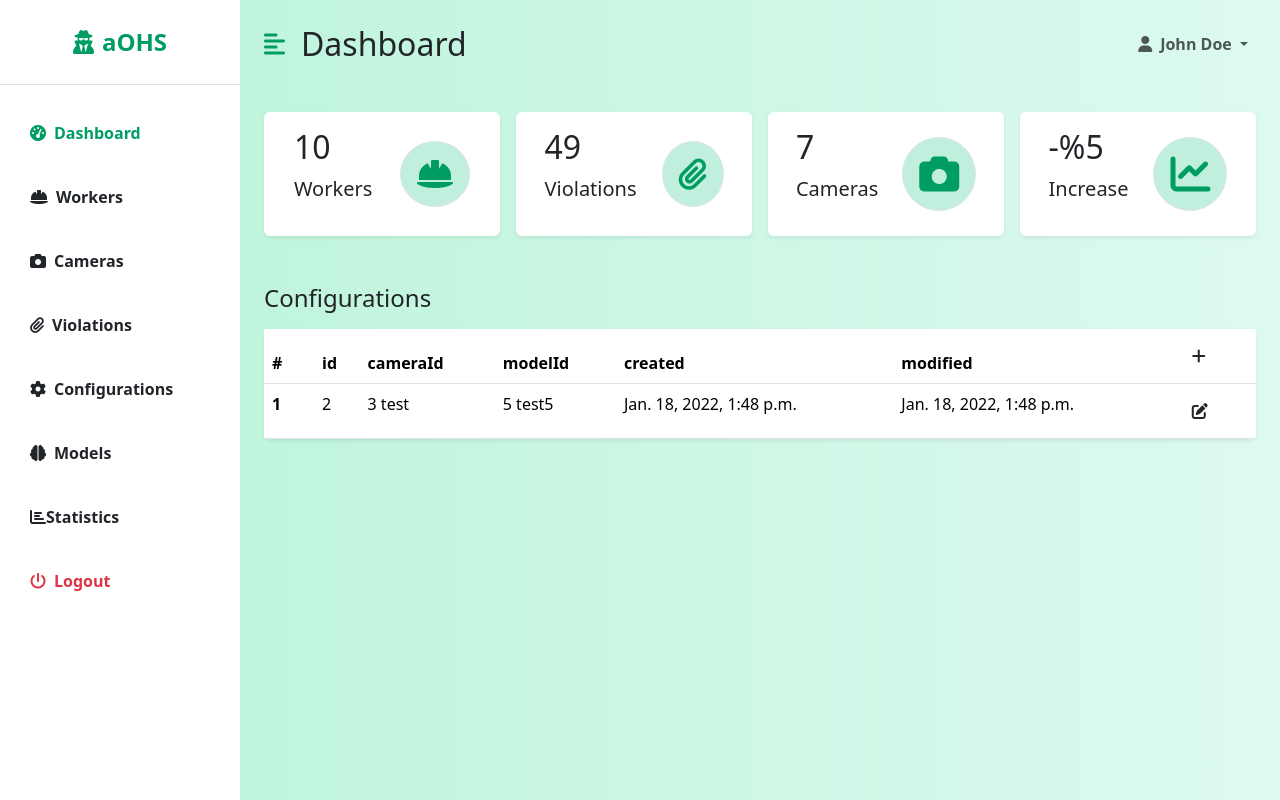
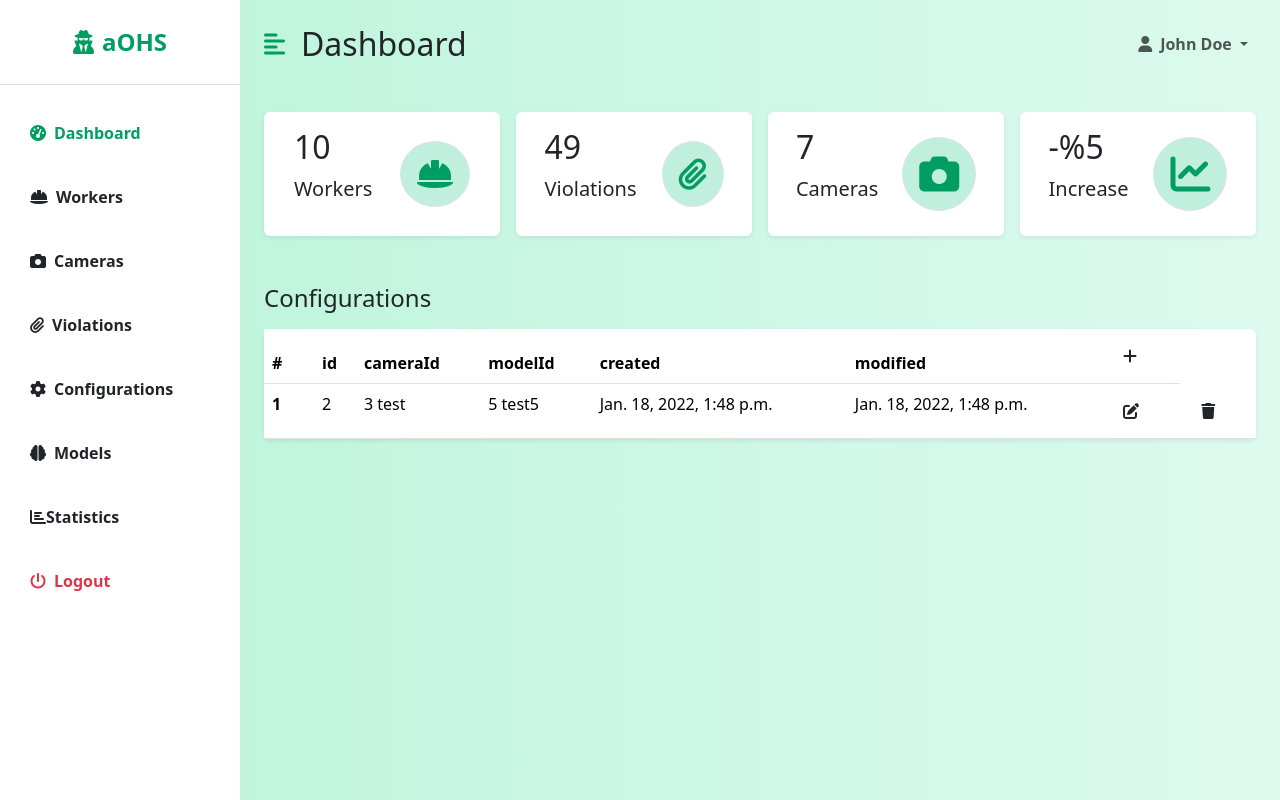
Before and after one commit to Cann23/aOHS, a Django app: page /dashboard/configurations/ in a window 1280 px wide. Run offline with Django 3.2, Linux system fonts and the light colour scheme; data comes from the database, SQL or seed files in the repository; both versions use the stored data as it was after the commit; some libraries are stand-ins or nearby versions.

Commit message:
#63 add remove button to the configuration list

```diff
--- a/django-app/aOHS/dashboard/templates/dashboard/listConfiguration.html
+++ b/django-app/aOHS/dashboard/templates/dashboard/listConfiguration.html
@@ -22,7 +22,10 @@
                 <td>{{ datum.modelId }}</td>
                 <td>{{ datum.created }}</td>
                 <td>{{ datum.modified }}</td>
-                <th><a class="btn" href="/dashboard/configurations/edit/{{ datum.id }}/"><i class="fa fa-edit"></i></a></th>
+                <th><a class="btn" href="/dashboard/configurations/edit/{{ datum.id }}/"><i class="fa fa-edit"></i></a>
+                </th>
+                <th><a class="btn" href="/dashboard/configurations/delete/{{ datum.id }}/"><i
+                        class="fa fa-trash"></i></a></th>
             </tr>
         {% endfor %}
         </tbody>
--- a/django-app/aOHS/dashboard/templates/dashboard/violation-form.html
+++ b/django-app/aOHS/dashboard/templates/dashboard/violation-form.html
@@ -32,7 +32,6 @@
       </div>
      <div class="mb-3">
         <label for="comment" class="form-label">Comment</label>
-        <label for="comment" class="form-label">Comment</label>
         <input type="text" class="form-control" id="comment" name="comment">
       </div>
       <button type="submit" class="btn btn-primary">Submit</button>
--- a/django-app/aOHS/dashboard/urls.py
+++ b/django-app/aOHS/dashboard/urls.py
@@ -1,7 +1,8 @@
 from django.urls import path
 
 from dashboard.views.camera_views import CameraView, CameraCreateView, CameraEditView
-from dashboard.views.configuration_views import ConfigurationView, ConfigurationCreateView, ConfigurationEditView
+from dashboard.views.configuration_views import ConfigurationView, ConfigurationCreateView, ConfigurationEditView, \
+    ConfigurationDeleteView
 from dashboard.views.model_views import ModelView, ModelEditView
 from dashboard.views.statistic_views import StatisticView
 from dashboard.views.violation_views import ViolationView, ViolationCreateView, ViolationEditView, ViolationDeleteView
@@ -22,6 +23,7 @@
     path('dashboard/configurations/', ConfigurationView.as_view()),
     path('dashboard/configurations/add/', ConfigurationCreateView.as_view()),
     path('dashboard/configurations/edit/<int:configuration_id>/', ConfigurationEditView.as_view()),
+    path('dashboard/configurations/delete/<int:configuration_id>/', ConfigurationDeleteView.as_view()),
     path('dashboard/cameras/', CameraView.as_view()),
     path('dashboard/cameras/add/', CameraCreateView.as_view()),
     path('dashboard/cameras/edit/<int:camera_id>/', CameraEditView.as_view()),
--- a/django-app/aOHS/dashboard/views/configuration_views.py
+++ b/django-app/aOHS/dashboard/views/configuration_views.py
@@ -5,6 +5,7 @@
 
 from backend.models import Configuration, Camera, Model
 import datetime
+
 
 class ConfigurationView(View):
     def get(self, request):
@@ -35,14 +36,15 @@
     def post(self, request):
         cameras = Camera.objects.all()
         models = Model.objects.all()
-        camera =cameras.get(id= request.POST['camera'])
-        model =models.get(id= request.POST['model'])
-        configuration=Configuration(cameraId= camera, modelId= model)
+        camera = cameras.get(id=request.POST['camera'])
+        model = models.get(id=request.POST['model'])
+        configuration = Configuration(cameraId=camera, modelId=model)
         configuration.save()
         return redirect('/dashboard/configurations/')
 
+
 class ConfigurationEditView(View):
-    def get(self, request,configuration_id):
+    def get(self, request, configuration_id):
         configuration = Configuration.objects.get(id=configuration_id)
         return render(request, 'dashboard/configuration-edit.html', {'configuration': configuration})
 
@@ -51,3 +53,9 @@
         modelId = request.POST['modelId']
         Configuration.objects.filter(id=configuration_id).update(cameraId=cameraId, modelId=modelId)
         return redirect('/dashboard/configurations/')
+
+
+class ConfigurationDeleteView(View):
+    def get(self, request, configuration_id):
+        Configuration.objects.get(id=configuration_id).delete()
+        return redirect('/dashboard/configurations/')
```
Also changed, not shown: django-app/aOHS/backend/migrations/0004_violation_valid.py (added), django-app/aOHS/db.sqlite3. Lines whose indentation alone changed are shown as unchanged.
